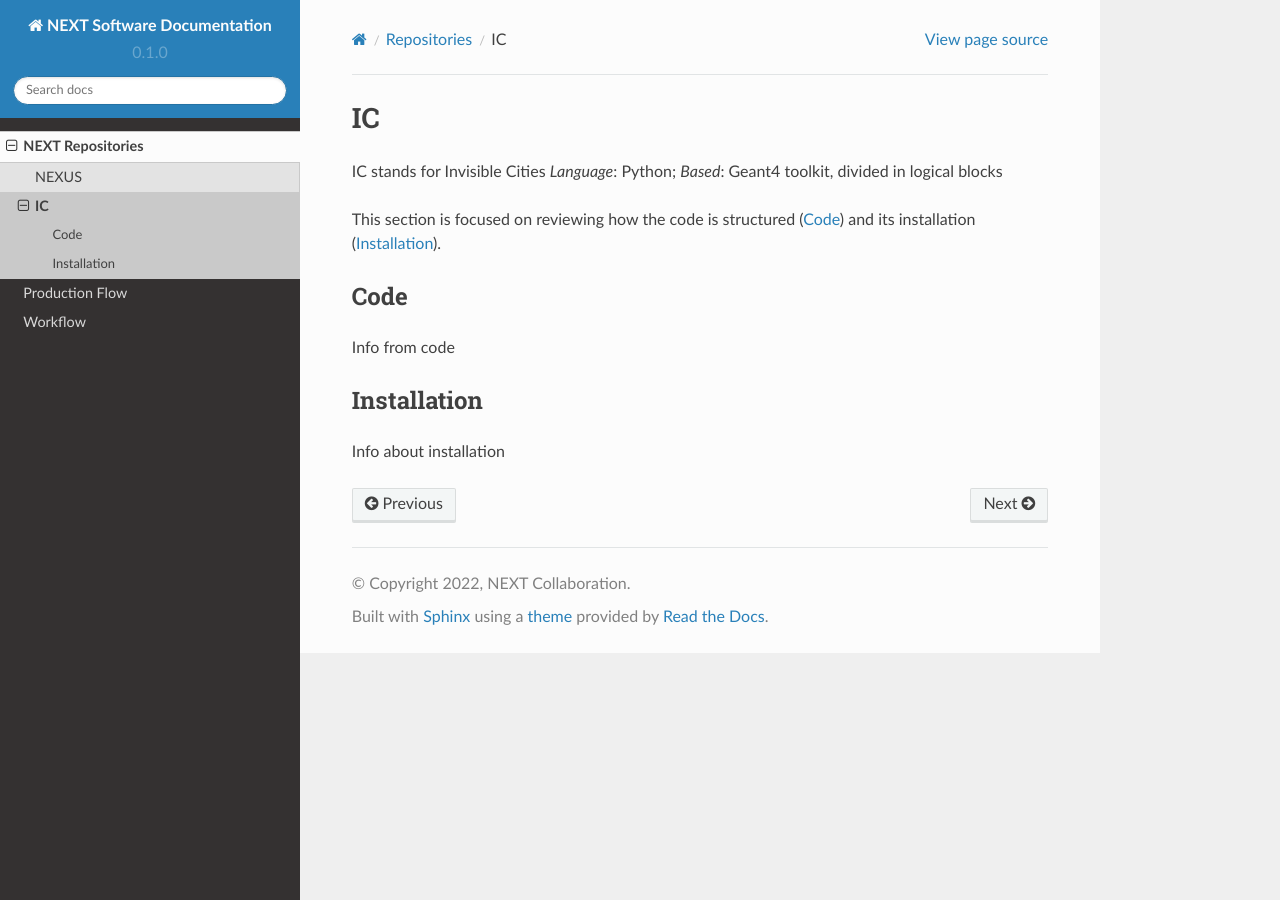
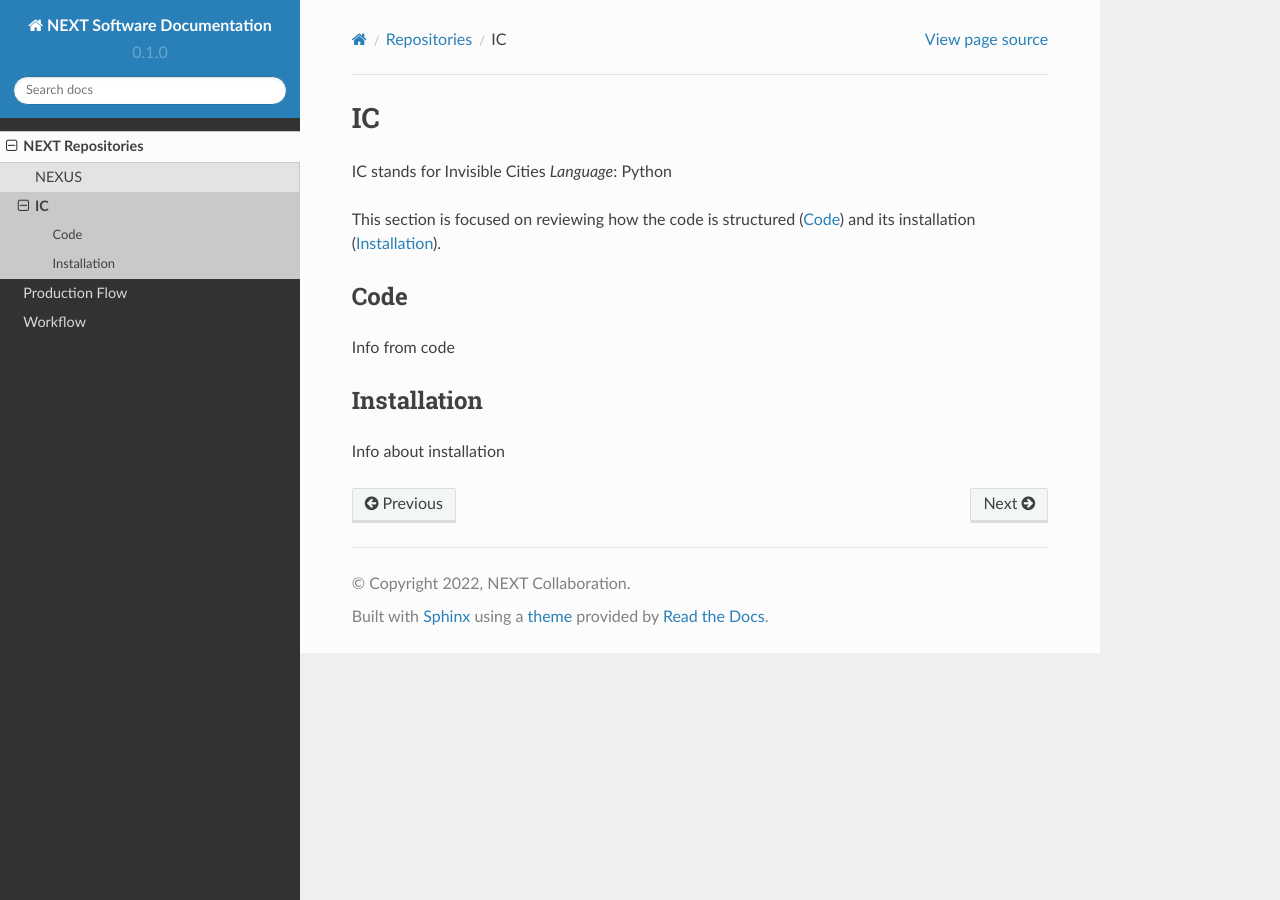
Before and after one commit to next-exp/sw-docs, a Sphinx documentation site: the page built from docs/source/IC.rst, in a window 1280 px wide. Built offline with Sphinx 7.4.7 and the Read the Docs theme 2.0.0, drawn with Linux system fonts in a browser that asks for light colours.

```diff
--- a/docs/source/IC.rst
+++ b/docs/source/IC.rst
@@ -2,7 +2,7 @@
 =====
 
 IC stands for Invisible Cities
-*Language*: Python; *Based*: Geant4 toolkit, divided in logical blocks
+*Language*: Python
 
 This section is focused on reviewing how the code is structured (:ref:`ICcode`)
 and its installation (:ref:`ICinstallation`).
```
